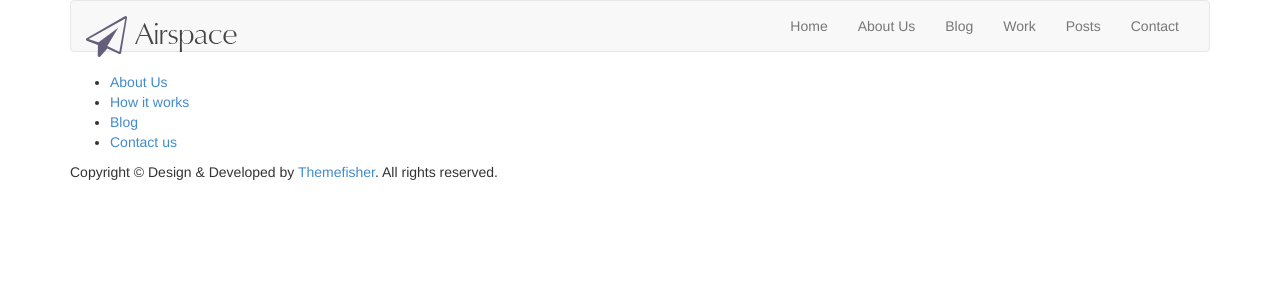
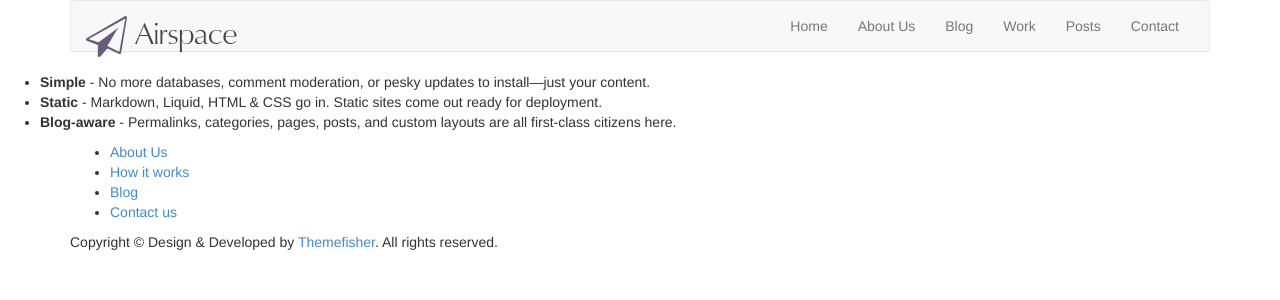
Before and after one commit to govindarajanv/demosite, a Jekyll site: the page built from _posts/2021-04-05-Hello-Blog.md, in a window 1280 px wide. Shown: the top 300 px of the page. Built offline with Jekyll 4.4.1, drawn with Linux system fonts in a browser that asks for light colours; nearby versions of some CDN libraries; comment, search, counter and statistics services are not loaded.

Commit message:
blog posts

```diff
--- a/_posts/2021-04-05-Hello-Blog.md
+++ b/_posts/2021-04-05-Hello-Blog.md
@@ -4,4 +4,12 @@ title: Hello Blog
 date: 2021-04-20 12:00
 author: Govindarajan V
 image: http://placehold.it/900x300
+lead: This is a sample lead
+categories:
+  - jekyll
+  - static site generator
+  - blogging
 ---
+- **Simple** - No more databases, comment moderation, or pesky updates to install—just your content.
+- **Static** - Markdown, Liquid, HTML & CSS go in. Static sites come out ready for deployment.
+- **Blog-aware** - Permalinks, categories, pages, posts, and custom layouts are all first-class citizens here.
```
Also changed, not shown: post.html (+13 -34 lines).
